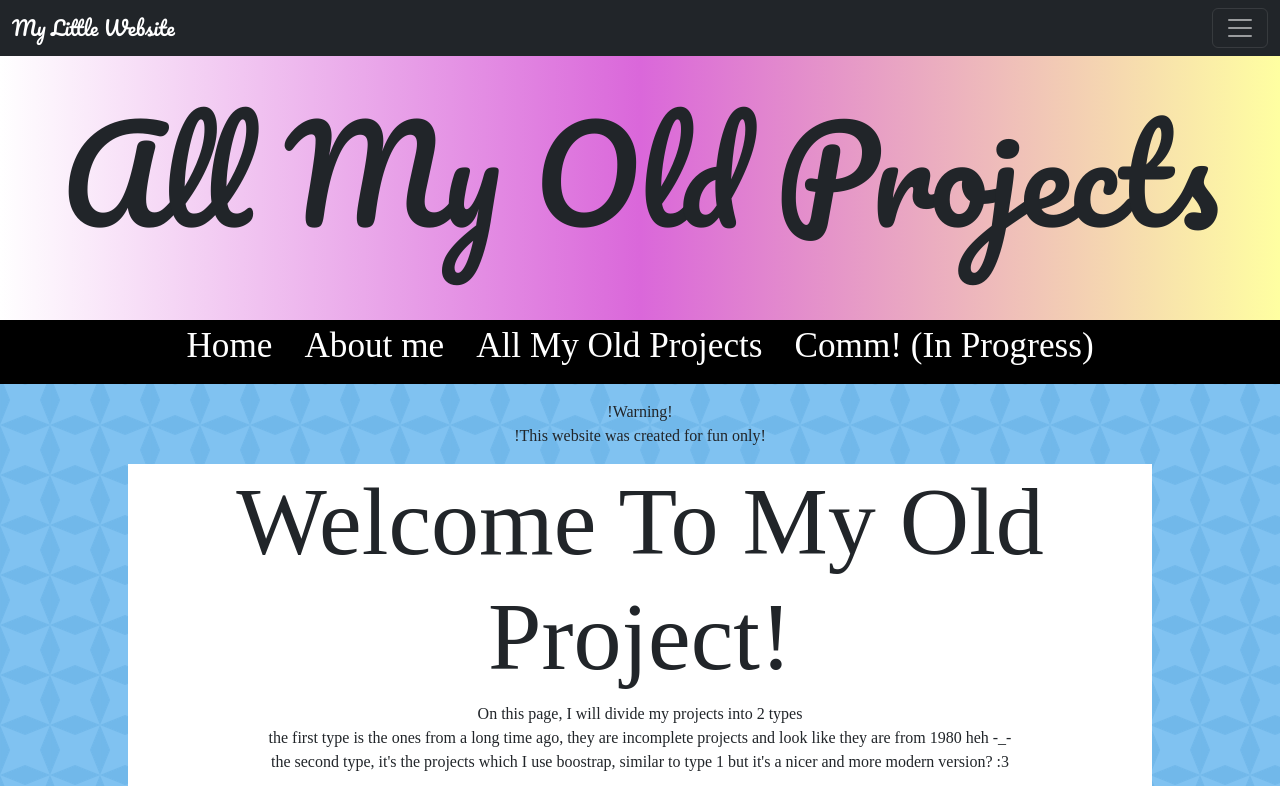
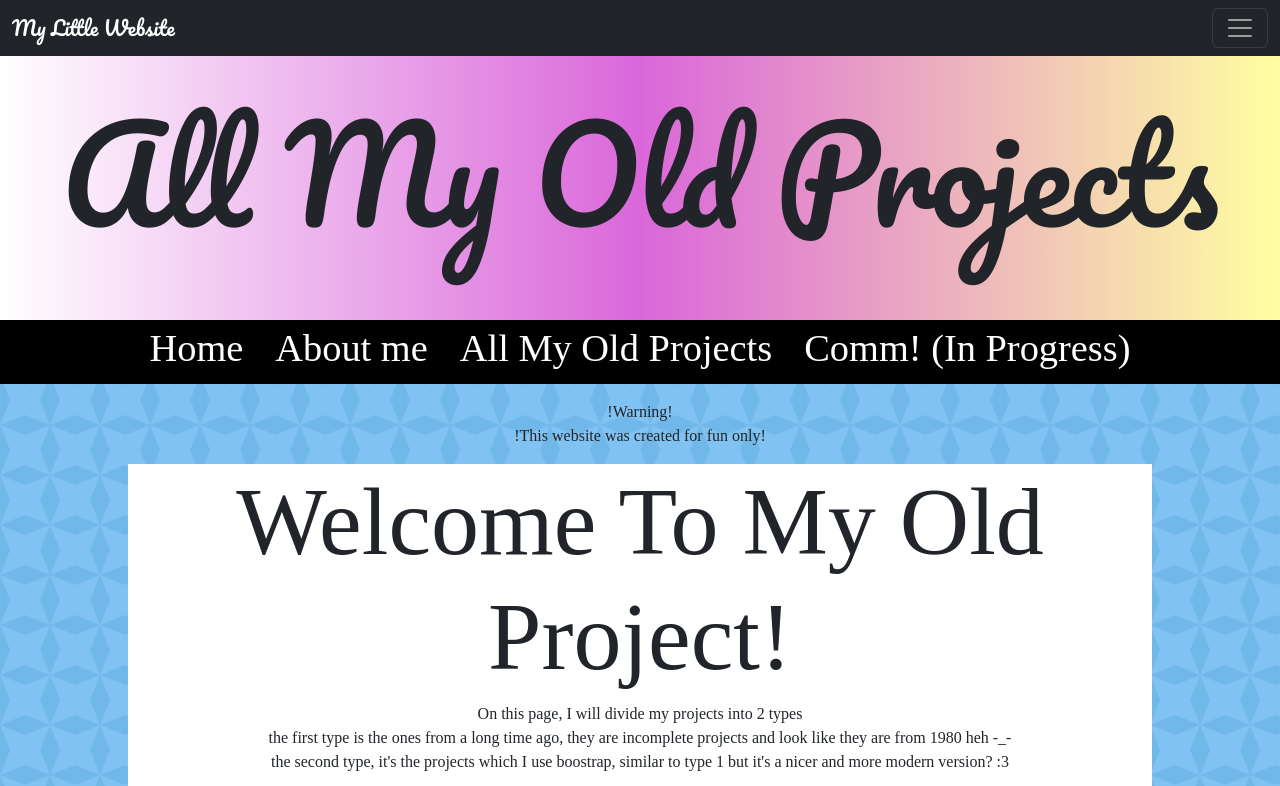
Before and after one commit to KhangIsME/old-project, a plain HTML site: page index.html in a window 1280 px wide. Shown: the top 786 px of the page. Drawn offline with nearby package versions, Linux system fonts and the light colour scheme; a web font is replaced by a local one.

Commit message:
Update style.css

```diff
--- a/style.css
+++ b/style.css
@@ -12,7 +12,7 @@ body{
 .menu-down{
     display: flex;
     justify-content: center;
-    font-size: 2.2rem;
+    font-size: 3vw;
     width: 100%;
     height: 4rem;
     background-color: rgb(0, 0, 0);
```
